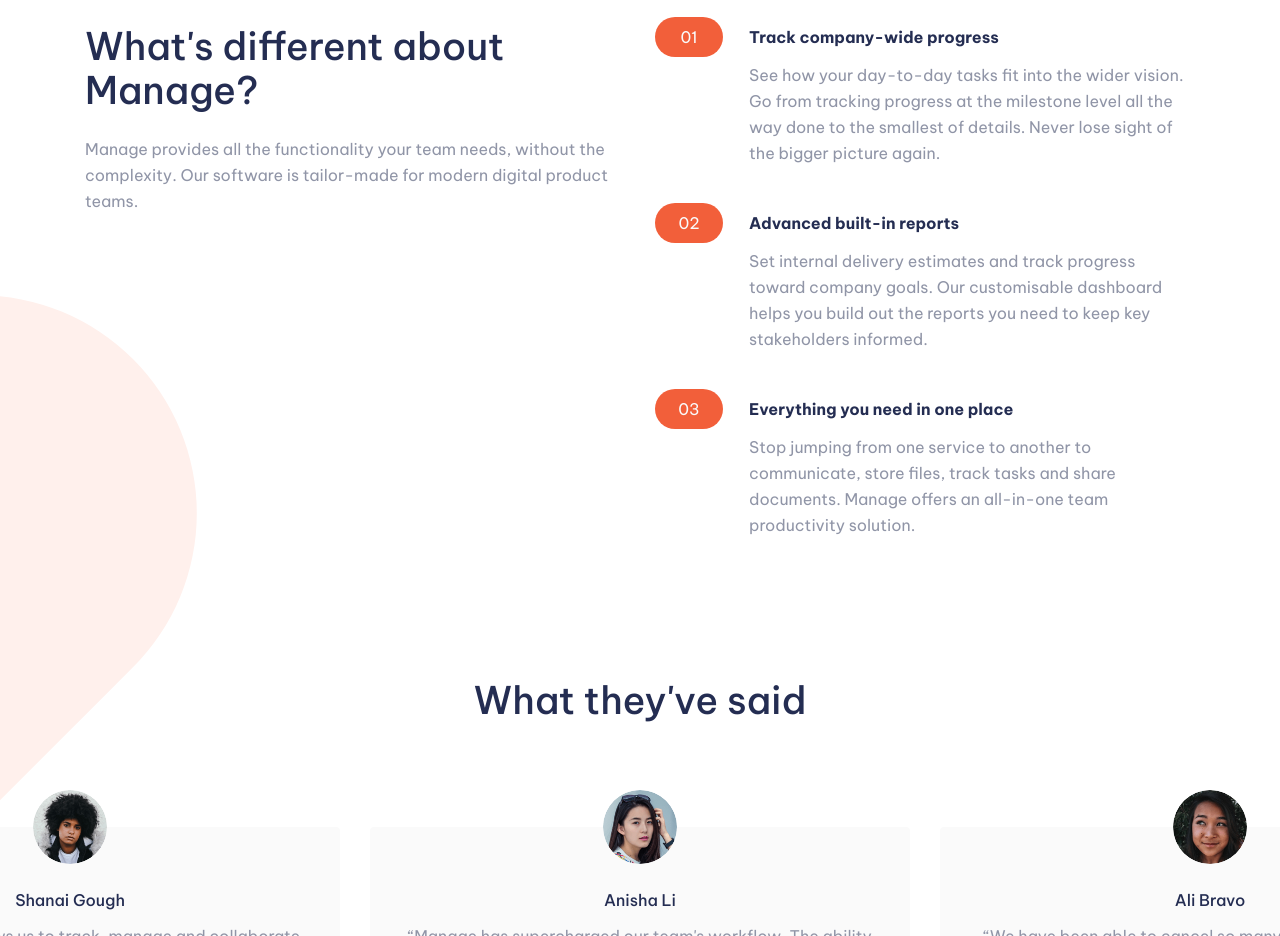
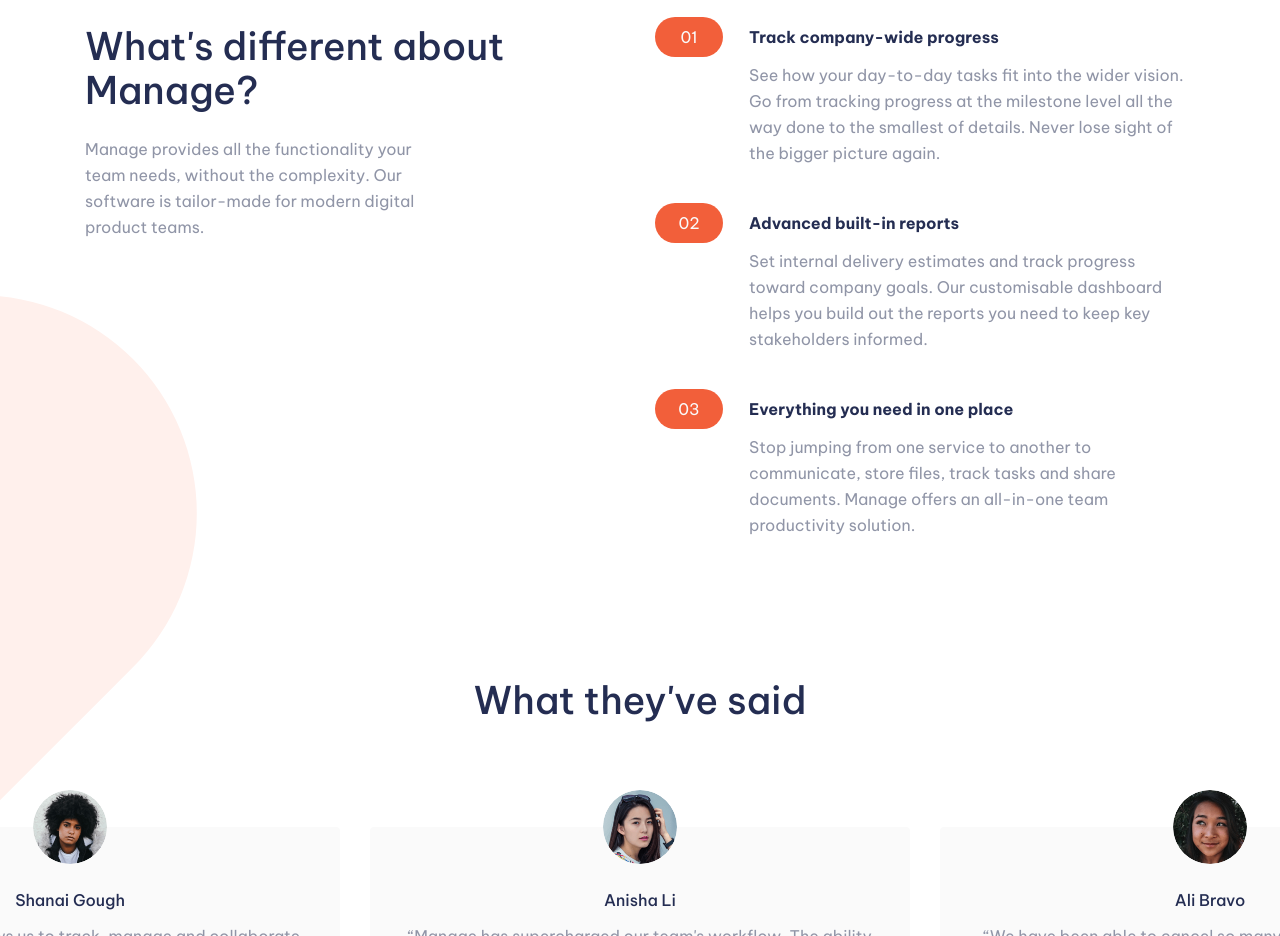
Before and after one commit to K-ost/manage-landing-page, a website: page index.html in a window 1280 px wide. Shown: the part 840-1776 px from the top of the page. Drawn offline with nearby package versions, Linux system fonts and the light colour scheme.

Commit message:
commit 1.7

```diff
--- a/index.html
+++ b/index.html
@@ -82,7 +82,9 @@
         <div class="grid grid-6">
           <div class="animateTop advantages-text">
             <h2>What's different about Manage?</h2>
-            <p>Manage provides all the functionality your team needs, without the complexity. Our software is tailor-made for modern digital product teams.</p>
+            <div class="firstscreen-text">
+              <p>Manage provides all the functionality your team needs, without the complexity. Our software is tailor-made for modern digital product teams.</p>
+            </div>
           </div>
           <div>
             <ul class="advantages">
```
